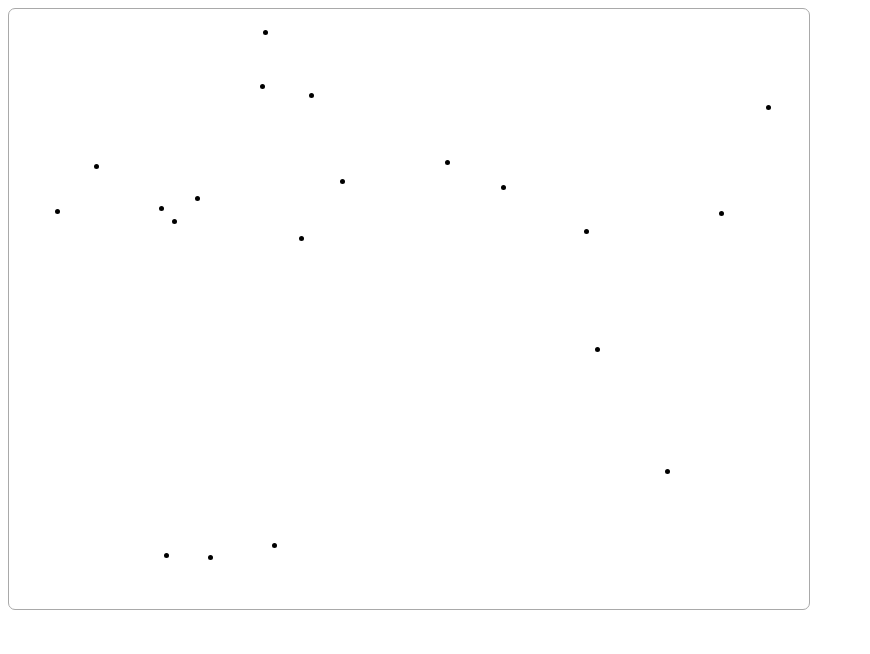
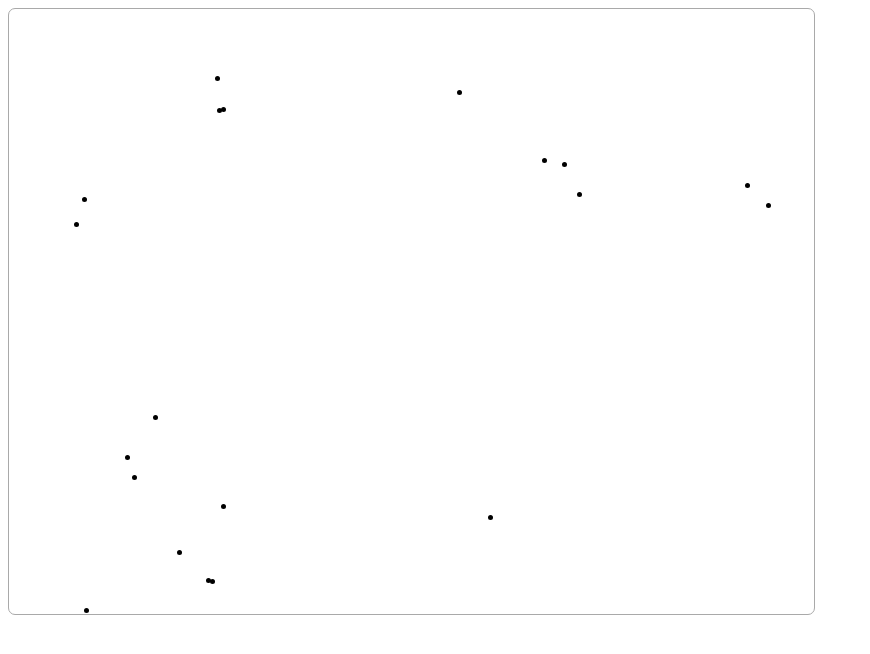
Before and after one commit to paolozroxas/boid-aquarium, a website: page boids.html in a window 1280 px wide. Shown: the whole page, without its empty margins (0-870 px from the left). Drawn offline with nearby package versions, Linux system fonts and the light colour scheme.

Commit message:
cohesion

```diff
--- a/boidClass.js
+++ b/boidClass.js
@@ -1,36 +1,90 @@
 const SPEED_FACTOR = 0.001;
+const NEIGHBOR_THRESHOLD_FACTOR = 0.15;
+const COHESION_FACTOR = 0.001;
 
 class Boid {
   constructor(fieldWidth, fieldHeight, $field) {
-    this.x = _.random(fieldWidth, true),
-    this. y =_.random(fieldHeight, true),
-    this.vx = _.random(-fieldWidth * SPEED_FACTOR, fieldWidth * SPEED_FACTOR, true),
-    this.vy = _.random(-fieldHeight * SPEED_FACTOR, fieldHeight * SPEED_FACTOR, true),
+    this.position = {
+      x: _.random(fieldWidth, true),
+      y: _.random(fieldHeight, true),
+    };
+    this.velocity = {
+      x: _.random(-fieldWidth * SPEED_FACTOR, fieldWidth * SPEED_FACTOR, true),
+      y: _.random(-fieldHeight * SPEED_FACTOR, fieldHeight * SPEED_FACTOR, true),
+    };
     this.fieldWidth = fieldWidth;
     this.fieldHeight = fieldHeight;
+    this.neighborThreshold = fieldHeight * NEIGHBOR_THRESHOLD_FACTOR;
 
     this.$boid = $('<div class="boid" />');
     $field.append(this.$boid);
   }
 
-  render() {
-    this.$boid.css({ bottom: this.y, left: this.x });
+  getNeighbors(boids) {
+    return boids.filter((boid) => (
+      this !== boid &&
+      distance(this.position, boid.position) <= this.neighborThreshold
+    ));
   }
 
-  updateState() {
-    let newX = this.x + this.vx;
-    let newY = this.y + this.vy;
-
-    if (newX > 0) {
-      this.x = newX % this.fieldWidth;
-    } else {
-      this.x = this.fieldWidth + newX;
+  getCohesionVector(boids) {
+    if (boids.length <= 0) {
+      return { x: 0, y: 0};
     }
 
-    if (newY > 0) {
-      this.y = newY % this.fieldHeight;
+    const centerOfMass = vMultiplyScalar(
+      1 / boids.length,
+      vAdd(...boids.map(boid => boid.position)),
+    );
+
+    return vMultiplyScalar(
+      COHESION_FACTOR,
+      vSubtract(centerOfMass, this.position),
+    );
+  }
+
+  getSeparationVector(boids) {
+
+  }
+
+  getAlignmentVector(boids) {
+
+  }
+
+  updateVelocity(boids) {
+    // combines velocity and vectors from all three rules
+    const neighbors = this.getNeighbors(boids);
+    const cohesionVector = this.getCohesionVector(neighbors);
+
+    this.velocity = vAdd(
+      this.velocity,
+      cohesionVector,
+    );
+  }
+
+  updatePosition() {
+    const newPosition = vAdd(this.position, this.velocity);
+
+    if (newPosition.x > 0) {
+      this.position.x = newPosition.x % this.fieldWidth;
     } else {
-      this.y = this.fieldHeight + newY;
+      this.position.x = this.fieldWidth + newPosition.x;
+    }
+
+    if (newPosition.y > 0) {
+      this.position.y = newPosition.y % this.fieldHeight;
+    } else {
+      this.position.y = this.fieldHeight + newPosition.y;
     }
   }
+
+  update(boids) {
+    this.updateVelocity(boids);
+    this.updatePosition();
+  }
+
+  render() {
+    this.$boid.css({ bottom: this.position.y, left: this.position.x });
+  }
+
 }
--- a/boids.css
+++ b/boids.css
@@ -6,6 +6,8 @@
   position: relative;
   border: 1px solid darkgrey;
   border-radius: 7px;
+  padding-top: 5px;
+  padding-right: 5px;
 }
 .boid {
   height: 5px;
--- a/boids.html
+++ b/boids.html
@@ -8,6 +8,7 @@
     <script src="https://ajax.googleapis.com/ajax/libs/jquery/3.4.1/jquery.min.js"></script>
     <script src="https://cdn.jsdelivr.net/npm/lodash@4.17.15/lodash.min.js"></script>
 
+    <script src="helpers.js"></script>
     <script src="boidClass.js"></script>
     <script src="fieldClass.js"></script>
     <script src="boids.js"></script>
--- a/fieldClass.js
+++ b/fieldClass.js
@@ -19,12 +19,12 @@ class Field {
     this.boids.forEach((boid) => boid.render());
   }
 
-  updateState() {
-    this.boids.forEach((boid) => boid.updateState());
+  updateBoids() {
+    this.boids.forEach((boid) => boid.update(this.boids));
   }
 
   tick() {
-    this.updateState();
+    this.updateBoids();
     this.render();
   }
 }
--- /dev/null
+++ b/helpers.js
@@ -0,0 +1,29 @@
+const vAdd = (...vAddends) => {
+  const sum = { x: 0, y: 0 };
+  vAddends.forEach((vAddend) => {
+    sum.x += vAddend.x;
+    sum.y += vAddend.y;
+  });
+  return sum;
+}
+
+const vSubtract = (vMinuend, vSubtrahend) => {
+  return {
+    x: vMinuend.x - vSubtrahend.x,
+    y: vMinuend.y - vSubtrahend.y,
+  };
+}
+
+const vMultiplyScalar = (scalar, v) => {
+  return {
+    x: v.x * scalar,
+    y: v.y * scalar,
+  };
+}
+
+const distance = (coord1, coord2) => {
+  return Math.sqrt(
+    Math.pow(coord1.x - coord2.x, 2) +
+    Math.pow(coord1.y - coord2.y, 2)
+  );
+}
```
